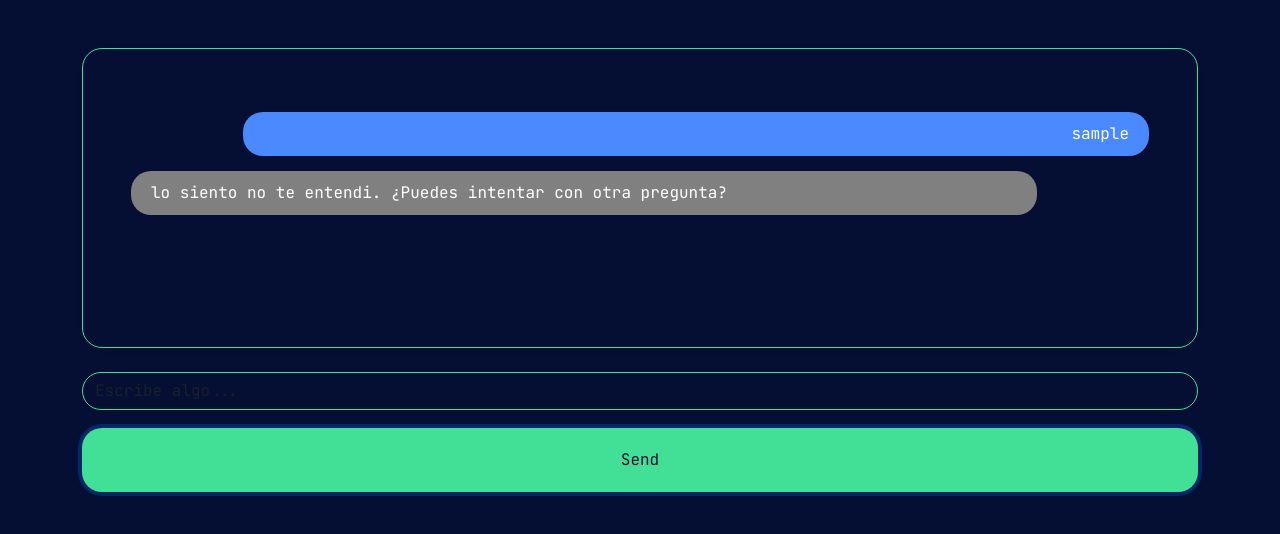
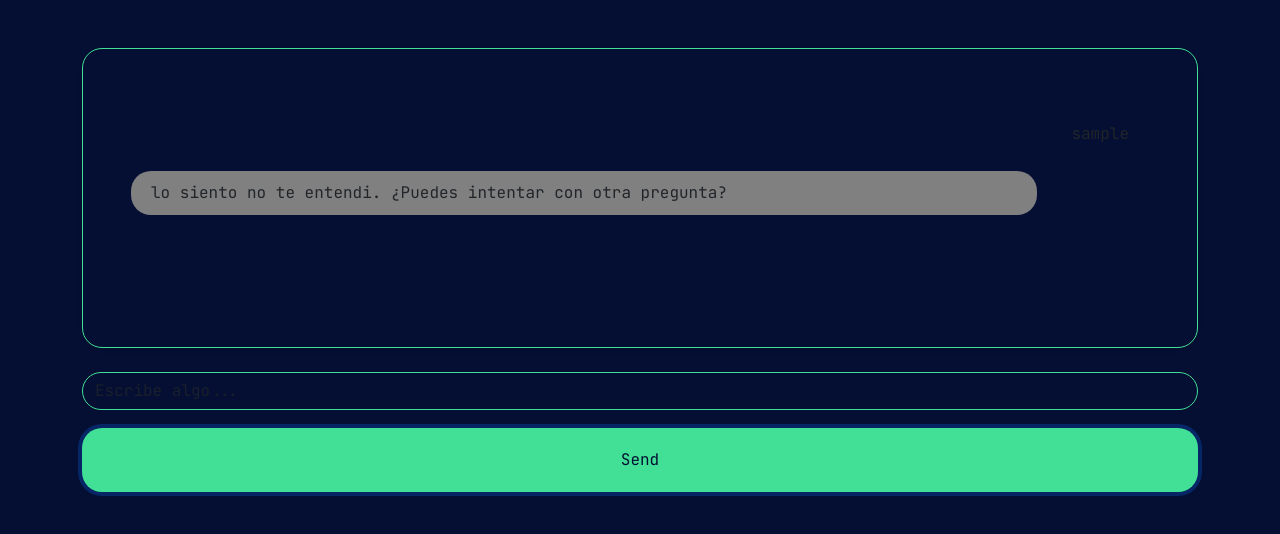
Before and after one commit to SteveArtavia/chatbot, a plain HTML site: page index.html in a window 1280 px wide. Both pictures are taken after typing "Sample" into the empty fields and a click on the button "Send". Drawn offline with nearby package versions, Linux system fonts and the light colour scheme.

Commit message:
Actualizar style.css

```diff
--- a/style.css
+++ b/style.css
@@ -17,8 +17,8 @@ body{
 .userMessage{
     display: flex;
     justify-content: right;
-    background-color: rgb(74, 137, 255);
-    color: white;
+    background-color: --primary;
+    color: --background;
     padding: 10px 20px;
     border-radius: 20px;
     margin: 15px 0 0 7em;
@@ -27,7 +27,7 @@ body{
     display: flex;
     justify-content: left;
     background-color:grey;
-    color: white;
+    color: --background;
     padding: 10px 20px;
     border-radius: 20px;
     margin: 15px 7em 0 0;
@@ -45,7 +45,7 @@ body{
 }
 input{
     background-color: var(--background) !important;
-    color: var(--primary);
+    color: var(--primary) !important;
     border: 1px solid var(--primary) !important;
     margin-bottom: 10px;
     border-radius: 20px !important;
```
